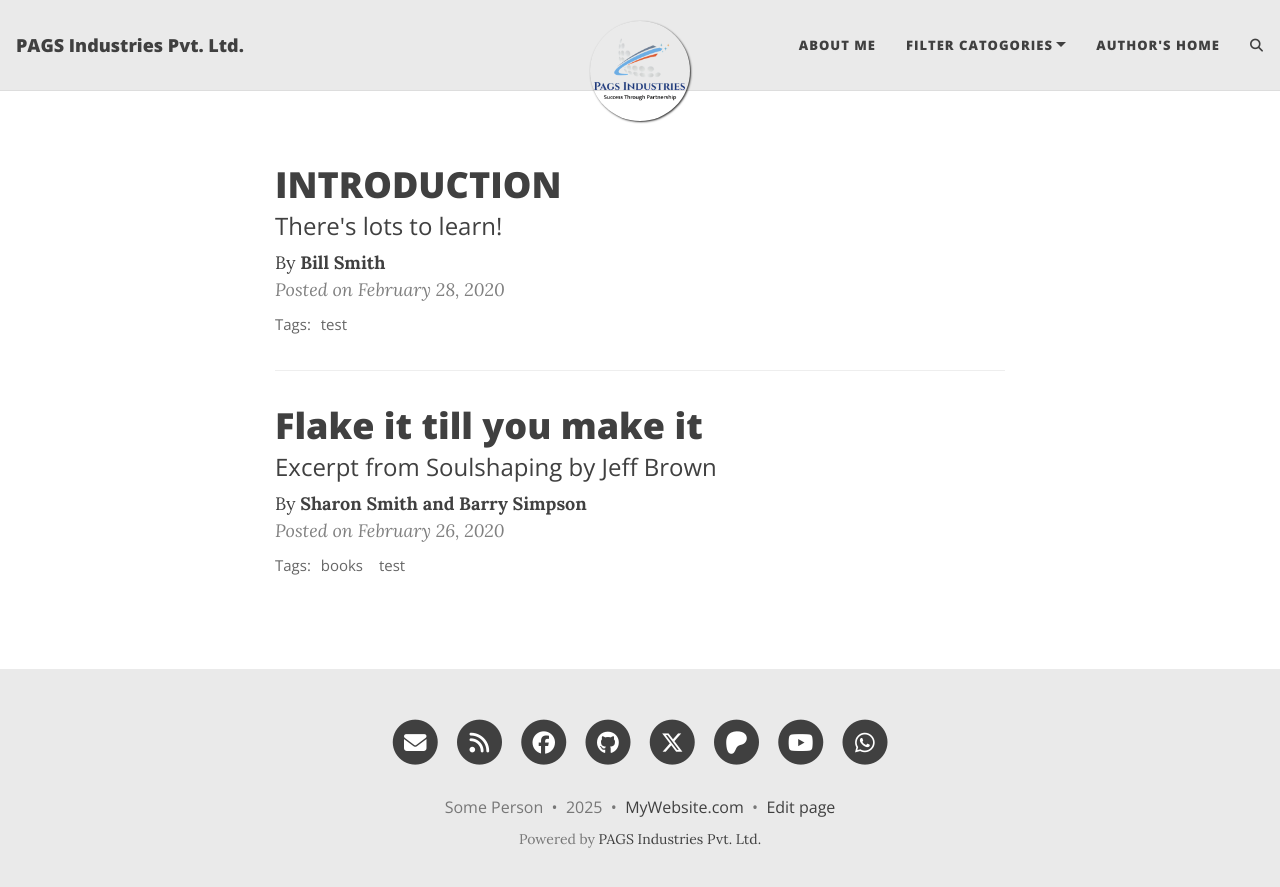
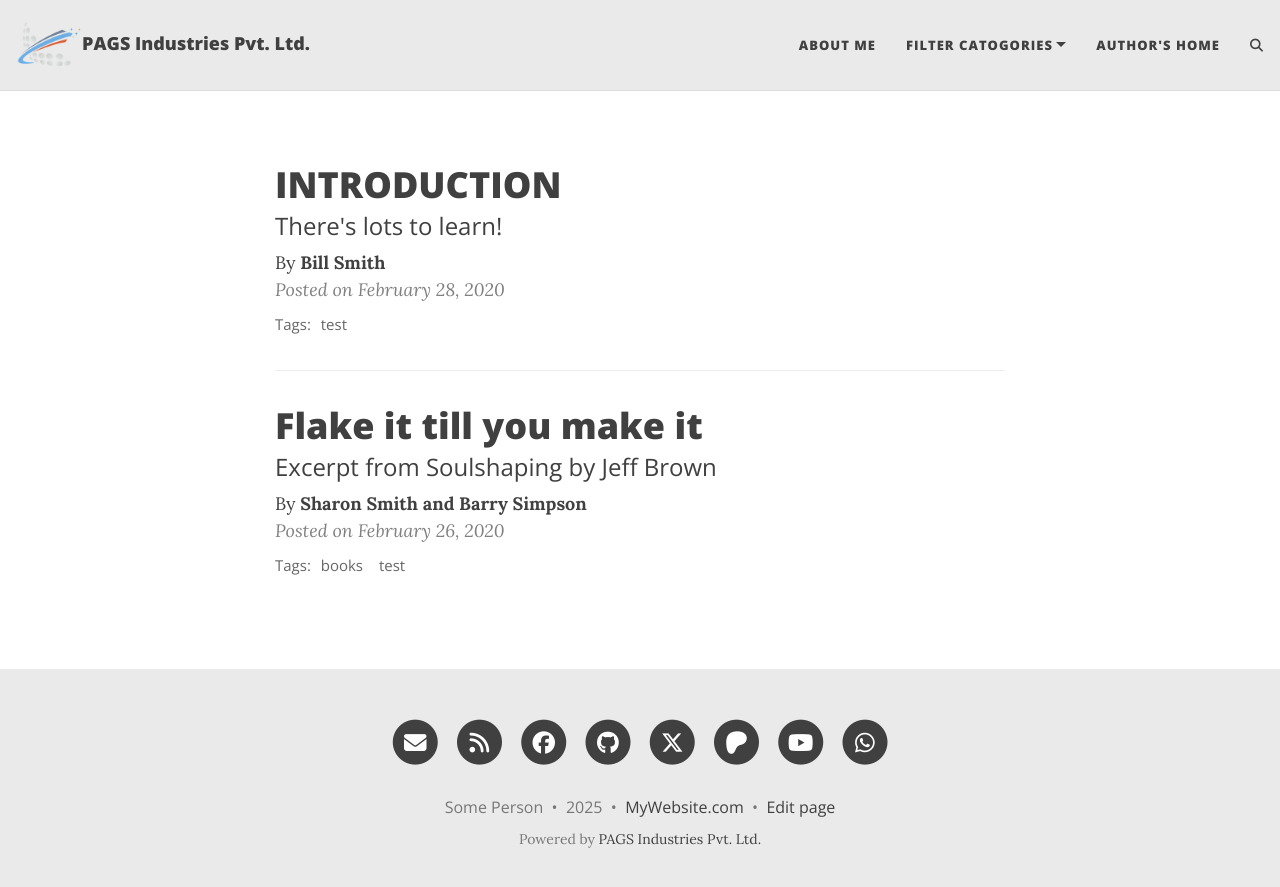
Before and after one commit to IamRaviMaurya/pags-industries-pvt-ltd, a Jekyll site: the page built from index.html, in a window 1280 px wide. Shown: the top 887 px of the page. Built offline with Jekyll 4.4.1, drawn with Linux system fonts in a browser that asks for light colours; the list of posts is cut into pages by our own code; comment, search, counter and statistics services are not loaded.

Commit message:
Feat: changes in logo and designs

```diff
--- a/_config.yml
+++ b/_config.yml
@@ -44,7 +44,7 @@ round-avatar: true
 
 # If you want to have an image logo in the top-left corner instead of having the title of the website,
 # then specify the following parameter
-#title-img: /path/to/image
+title-img: "/assets/img/only_icon.png"
 
 
 #####################################
--- a/_includes/nav.html
+++ b/_includes/nav.html
@@ -1,9 +1,8 @@
 <nav class="navbar navbar-expand-xl navbar-light fixed-top navbar-custom {% if page.nav-short %}top-nav-short-permanent{% else %}top-nav-regular{% endif %}">
 
   {%- if site.title-img -%}
-    <a class="navbar-brand navbar-brand-logo" href="{{ '/' | absolute_url }}"><img alt="{{ site.title }} Logo" src="{{ site.title-img | relative_url}}"/></a>
-  {%- elsif site.title -%}
-    <a class="navbar-brand" href="{{ '/' | absolute_url }}">{{ site.title }}</a>
+    <a class="navbar-brand navbar-brand-logo" href="{{ '/' | absolute_url }}"><img alt="{{ site.title }} Logo" src="{{ site.title-img | relative_url}}"/>{{ site.title }}</a>
+    <!-- <a class="navbar-brand" href="{{ '/' | absolute_url }}"></a> -->
   {%- endif -%}
 
   <button class="navbar-toggler" type="button" data-toggle="collapse" data-target="#main-navbar" aria-controls="main-navbar" aria-expanded="false" aria-label="Toggle navigation">
@@ -47,15 +46,7 @@
     {% endfor %}
   {% endif %}
 
-  {% if site.avatar and page.show-avatar != false %}
-    <div class="avatar-container">
-      <div class="avatar-img-border">
-        <a href="{{ '/' | absolute_url }}">
-          <img alt="Navigation bar avatar" class="avatar-img" src="{{ site.avatar | relative_url }}" />
-        </a>
-      </div>
-    </div>
-  {% endif %}
+
 
 </nav>
 
```
Also changed, not shown: .github/workflows/ci.yml (deleted), assets/img/only_icon.png (added).
